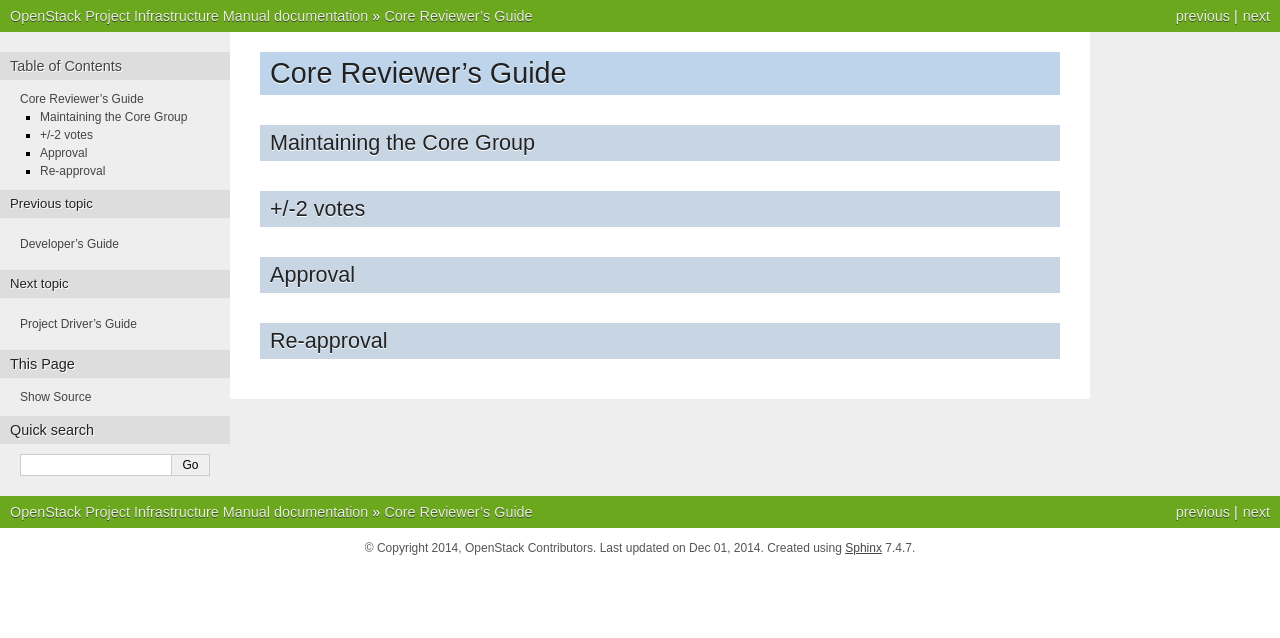
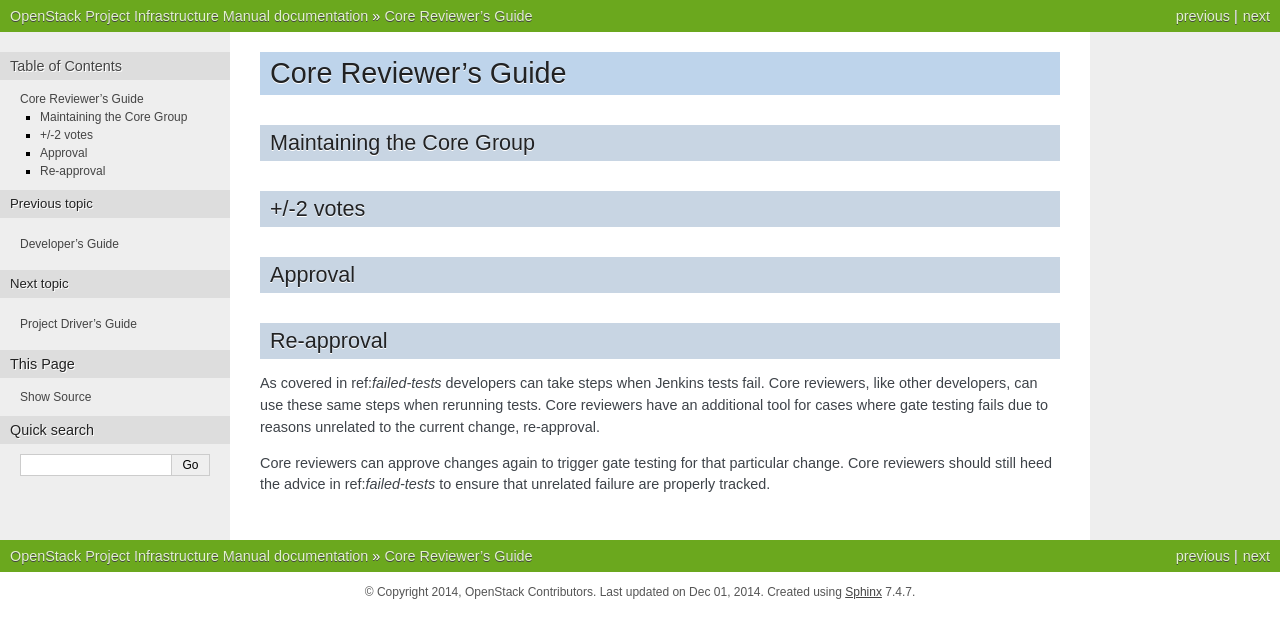
Before and after one commit to openstack-archive/infra-manual, a Sphinx documentation site: the page built from doc/source/core.rst, in a window 1280 px wide. Shown: the top 638 px of the page. Built offline with Sphinx 7.4.7, drawn with Linux system fonts in a browser that asks for light colours.

Commit message:
Re-approval of change as alternative to recheck
Cover the use of re-approving a change by core reviewers as an
alternative to rechecking changes with failed gate tests.

Change-Id: I36bc08dffd9fead4b8eefb0335ac8731562df9bd

```diff
--- a/doc/source/core.rst
+++ b/doc/source/core.rst
@@ -16,3 +16,13 @@
 
 Re-approval
 ===========
+
+As covered in ref:`failed-tests` developers can take steps when Jenkins
+tests fail. Core reviewers, like other developers, can use these same
+steps when rerunning tests. Core reviewers have an additional tool for
+cases where gate testing fails due to reasons unrelated to the current
+change, re-approval.
+
+Core reviewers can approve changes again to trigger gate testing for
+that particular change. Core reviewers should still heed the advice in
+ref:`failed-tests` to ensure that unrelated failure are properly tracked.
--- a/doc/source/developers.rst
+++ b/doc/source/developers.rst
@@ -463,6 +463,8 @@
 Verified: +2. You can view the state of tests currently being run on
 the `Zuul Status page <http://status.openstack.org/zuul>`_.
 
+.. _failed-tests:
+
 If a change fails tests in Jenkins, please follow the steps below:
 
 1. Jenkins leaves a comment in the review with links to the log files
```
